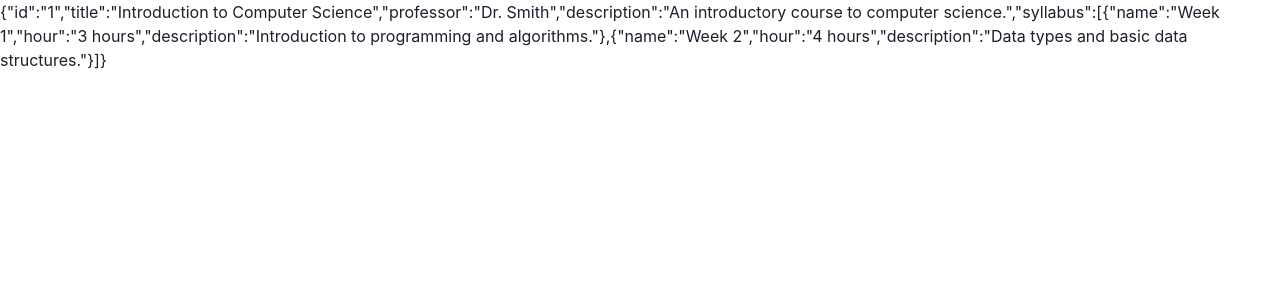
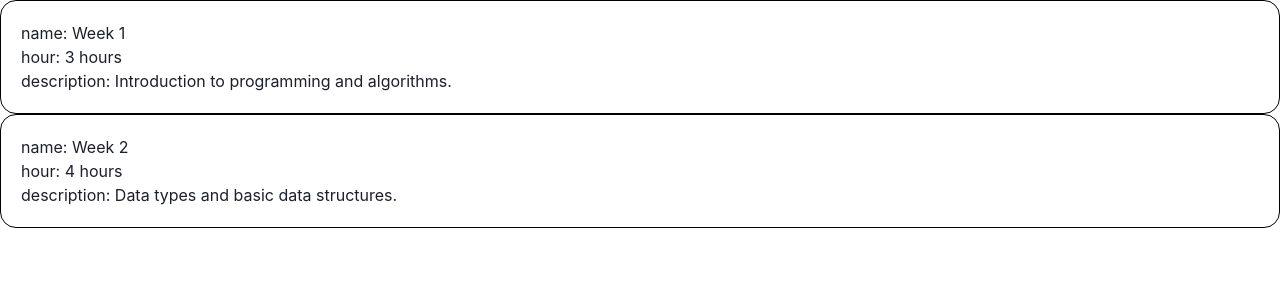
Before and after one commit to Sophitthakon/courseList, a React (Vite) app: page /courses/1 in a window 1280 px wide. Shown: the top 300 px of the page. Built offline with nearby package versions, Linux system fonts and the light colour scheme.

Commit message:
show course syllabus

```diff
--- a/src/pages/CourseInfoPage.tsx
+++ b/src/pages/CourseInfoPage.tsx
@@ -1,32 +1,30 @@
-import { useEffect } from "react";
 import { mockData } from "../mock/course";
-import { useParams, useSearchParams } from "react-router-dom";
+import { useParams } from "react-router-dom";
+import { Box } from "@chakra-ui/react";
 
 const CourseInfoPage: React.FC = () => {
-  const { id, jake } = useParams();
-  const [searchParam, setSearchParam] = useSearchParams();
-
-  useEffect(() => {
-    setSearchParam((param) => {
-      param.set("aom", "kuyy");
-      return param;
-    });
-  }, [setSearchParam]);
+  const { id } = useParams();
 
   if (!id || Number(id) >= mockData.length) {
     return (
       <>
-        <h1> {jake} </h1>
-        <h1> {searchParam.get("show") == "true" ? "true" : "false"}</h1>
-        <h1> {searchParam.get("hello")}</h1>
-        <h1> {Number(searchParam.get("item"))}</h1>
+        <h1> invalid course id </h1>
       </>
     );
   }
 
   const course = mockData[Number(id) - 1];
+  const mySyllabus = course.syllabus.map((syllabus) => {
+    return (
+      <Box border="1px solid black" p="20px" borderRadius="16px">
+        <p> name: {syllabus.name}</p>
+        <p> hour: {syllabus.hour} </p>
+        <p> description: {syllabus.description} </p>
+      </Box>
+    );
+  });
 
-  return <h1> {JSON.stringify(course)} </h1>;
+  return <h1> {mySyllabus} </h1>;
 };
 
 export default CourseInfoPage;
```
